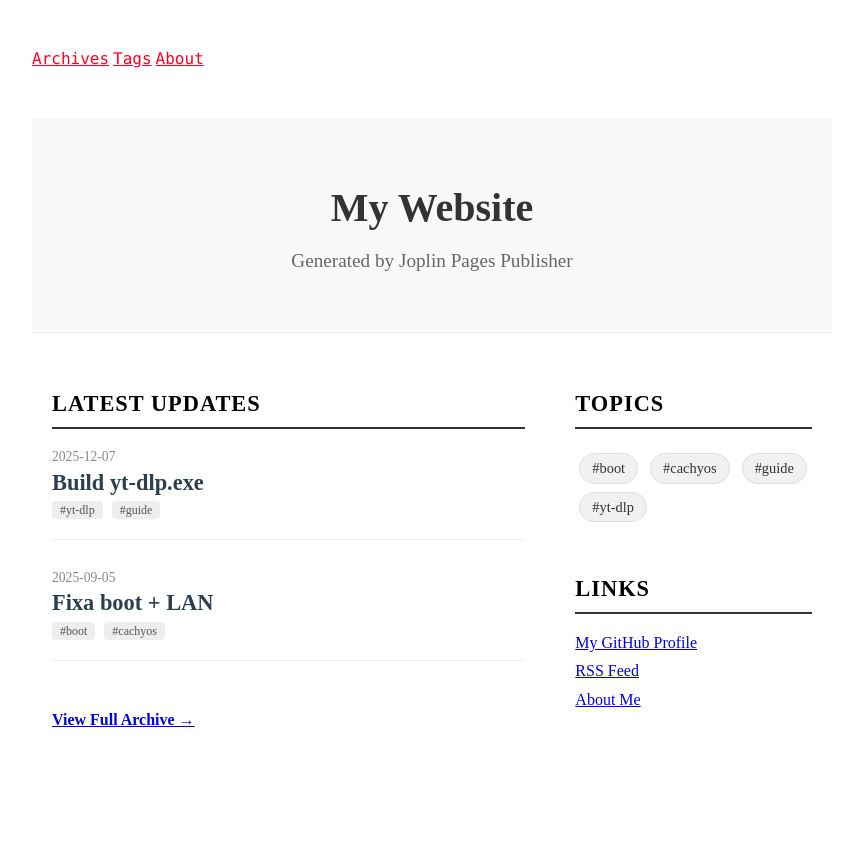
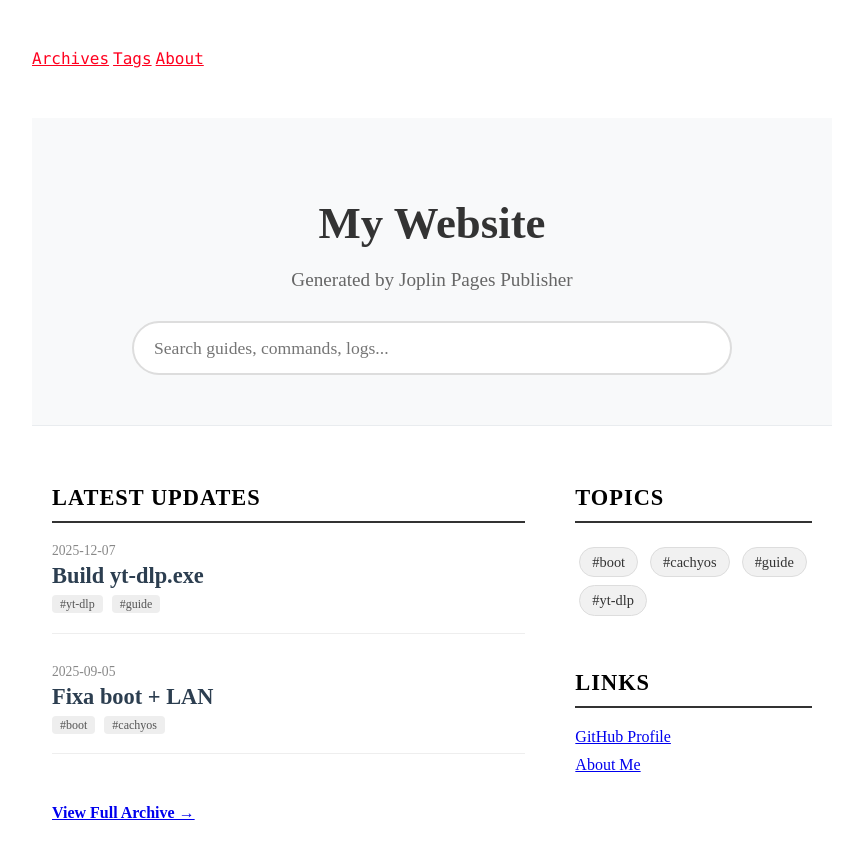
Before and after one commit to vampyren/vampyren.github.io, a plain HTML site: page index.html in a window 1280 px wide. Shown: the whole page, without its empty margins (208-1051 px from the left). Before the commit the page ends 800 px from the top, so only its background shows below. Drawn offline with Linux system fonts and the light colour scheme.

Commit message:
REGULAR COMMIT BY JOPLIN PAGES PUBLISHER(v1.7.1)

```diff
--- a/index.html
+++ b/index.html
@@ -11,13 +11,34 @@
         /* --- CSS for Dashboard Layout --- */
         .hero-section {
             text-align: center;
-            padding: 40px 20px;
+            padding: 50px 20px;
             background-color: #f8f9fa;
             border-bottom: 1px solid #e9ecef;
             margin-bottom: 40px;
         }
-        .hero-title { font-size: 2.5em; margin-bottom: 10px; color: #333; }
-        .hero-subtitle { color: #666; font-size: 1.2em; font-weight: 300; }
+        .hero-title { font-size: 2.8em; margin-bottom: 10px; color: #333; }
+        .hero-subtitle { color: #666; font-size: 1.2em; font-weight: 300; margin-bottom: 30px; }
+
+        /* NEW: Hero Search Bar */
+        .hero-search-box {
+            max-width: 600px;
+            margin: 0 auto;
+            position: relative;
+        }
+        .hero-input {
+            width: 100%;
+            padding: 15px 20px;
+            font-size: 1.1em;
+            border: 2px solid #ddd;
+            border-radius: 30px;
+            box-sizing: border-box;
+            outline: none;
+            transition: border-color 0.2s;
+        }
+        .hero-input:focus {
+            border-color: #007bff;
+            box-shadow: 0 0 8px rgba(0,123,255, 0.2);
+        }
 
         .content-grid {
             display: grid;
@@ -27,10 +48,7 @@
             margin: 0 auto;
             padding: 0 20px;
         }
-
-        @media (max-width: 768px) {
-            .content-grid { grid-template-columns: 1fr; }
-        }
+        @media (max-width: 768px) { .content-grid { grid-template-columns: 1fr; } }
 
         .section-header {
             border-bottom: 2px solid #333;
@@ -48,34 +66,22 @@
         }
         .post-date { color: #888; font-size: 0.85em; margin-bottom: 5px; display: block; }
         .post-title { margin: 5px 0; font-size: 1.4em; }
-        .post-title a { text-decoration: none; color: #2c3e50; transition: color 0.2s; }
+        .post-title a { text-decoration: none; color: #2c3e50; }
         .post-title a:hover { color: #007bff; }
 
         .mini-tags span {
-            background: #eee;
-            padding: 2px 8px;
-            border-radius: 4px;
-            font-size: 0.75em;
-            color: #555;
-            margin-right: 5px;
+            background: #eee; padding: 2px 8px; border-radius: 4px;
+            font-size: 0.75em; color: #555; margin-right: 5px;
         }
 
         .tag-cloud a {
-            display: inline-block;
-            margin: 4px;
-            padding: 6px 12px;
-            background: #f1f1f1;
-            color: #333;
-            text-decoration: none;
-            border-radius: 20px;
-            font-size: 0.9em;
-            border: 1px solid #ddd;
+            display: inline-block; margin: 4px; padding: 6px 12px;
+            background: #f1f1f1; color: #333; text-decoration: none;
+            border-radius: 20px; font-size: 0.9em; border: 1px solid #ddd;
             transition: all 0.2s;
         }
         .tag-cloud a:hover {
-            background: #007bff;
-            color: white;
-            border-color: #007bff;
+            background: #007bff; color: white; border-color: #007bff;
         }
     </style>
 </head>
@@ -94,6 +100,10 @@
         <div class="hero-section">
             <h1 class="hero-title">My Website</h1>
             <p class="hero-subtitle">Generated by Joplin Pages Publisher</p>
+
+            <div class="hero-search-box">
+                <input type="text" class="hero-input" id="heroSearch" placeholder="Search guides, commands, logs..." onkeydown="handleEnter(event)">
+            </div>
         </div>
 
         <div class="content-grid">
@@ -133,7 +143,6 @@
                         </div>
                     </div>
 
-
                 <a href="archives.html" style="display: inline-block; margin-top: 20px; font-weight: bold;">View Full Archive &rarr;</a>
             </div>
 
@@ -155,13 +164,24 @@
                 <div style="margin-top: 50px;">
                     <h2 class="section-header">Links</h2>
                     <ul style="list-style: none; padding: 0;">
-                        <li style="margin-bottom: 10px;"><a href="https://github.com/vampyren" target="_blank">My GitHub Profile</a></li>
-                        <li style="margin-bottom: 10px;"><a href="rss.xml">RSS Feed</a></li>
+                        <li style="margin-bottom: 10px;"><a href="https://github.com/vampyren" target="_blank">GitHub Profile</a></li>
                         <li><a href="about.html">About Me</a></li>
                     </ul>
                 </div>
             </div>
         </div>
     </div>
+
+    <script>
+        function handleEnter(e) {
+            if (e.key === 'Enter') {
+                const query = document.getElementById('heroSearch').value;
+                if(query) {
+                    // Redirect to tags page with search query
+                    window.location.href = 'tags.html?search=' + encodeURIComponent(query);
+                }
+            }
+        }
+    </script>
 </body>
 </html>
--- a/rss.xml
+++ b/rss.xml
@@ -4,7 +4,7 @@
         <title></title>
         <link>undefined</link>
         <description>undefined</description>
-        <lastBuildDate>Sun, 07 Dec 2025 16:40:36 GMT</lastBuildDate>
+        <lastBuildDate>Sun, 07 Dec 2025 16:50:42 GMT</lastBuildDate>
         <docs>https://validator.w3.org/feed/docs/rss2.html</docs>
         <generator>Joplin Pages Publisher</generator>
         <item>
```
Also changed, not shown: tags.html (+20 -27 lines).
